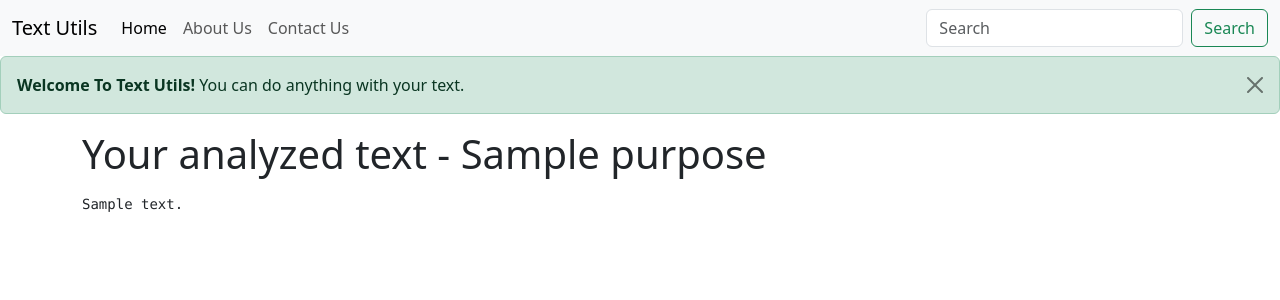
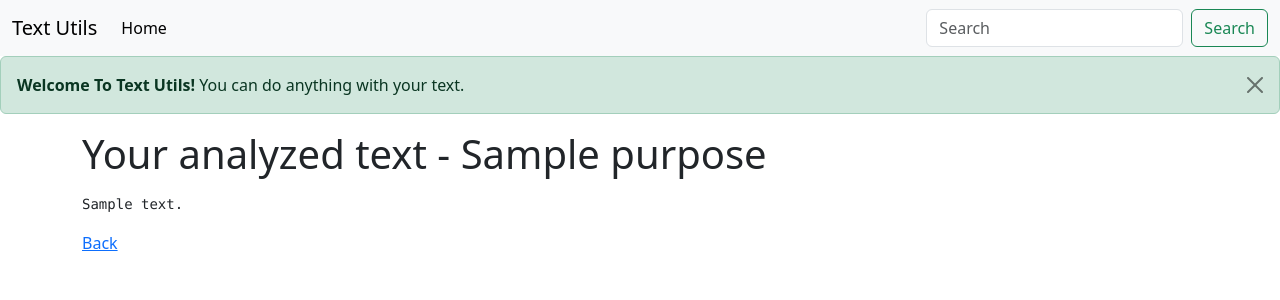
Before and after one commit to Sajid8686/Django, a Django app: template templates/analyze.html in a window 1280 px wide. Shown: the top 300 px of the page. Run offline with Django 4.2, Linux system fonts and the light colour scheme; the template is opened without the code that fills it: most values are stand-ins (such as "Sample title", 1, 10 or a date in 2020).

Commit message:
Update analyze.html

```diff
--- a/templates/analyze.html
+++ b/templates/analyze.html
@@ -9,20 +9,14 @@
   <body>
     <nav class="navbar navbar-expand-lg bg-body-tertiary" style="background-color: green;">
       <div class="container-fluid">
-        <a class="navbar-brand" href="#">Text Utils</a>
+        <a class="navbar-brand" href="/">Text Utils</a>
         <button class="navbar-toggler" type="button" data-bs-toggle="collapse" data-bs-target="#navbarSupportedContent" aria-controls="navbarSupportedContent" aria-expanded="false" aria-label="Toggle navigation">
           <span class="navbar-toggler-icon"></span>
         </button>
         <div class="collapse navbar-collapse" id="navbarSupportedContent">
           <ul class="navbar-nav me-auto mb-2 mb-lg-0">
             <li class="nav-item">
-              <a class="nav-link active" aria-current="page" href="#">Home</a>
-            </li>
-            <li class="nav-item">
-              <a class="nav-link" href="#">About Us</a>
-            </li>
-            <li class="nav-item">
-              <a class="nav-link" href="#">Contact Us</a>
+              <a class="nav-link active" aria-current="page" href="/">Home</a>
             </li>
           </ul>
           <form class="d-flex" role="search">
@@ -43,6 +37,7 @@
         <p>
             <pre>{{analyzed_text}}</pre>
         </p>
+        <a href="/">Back</a>
 
 
     </div>
```
